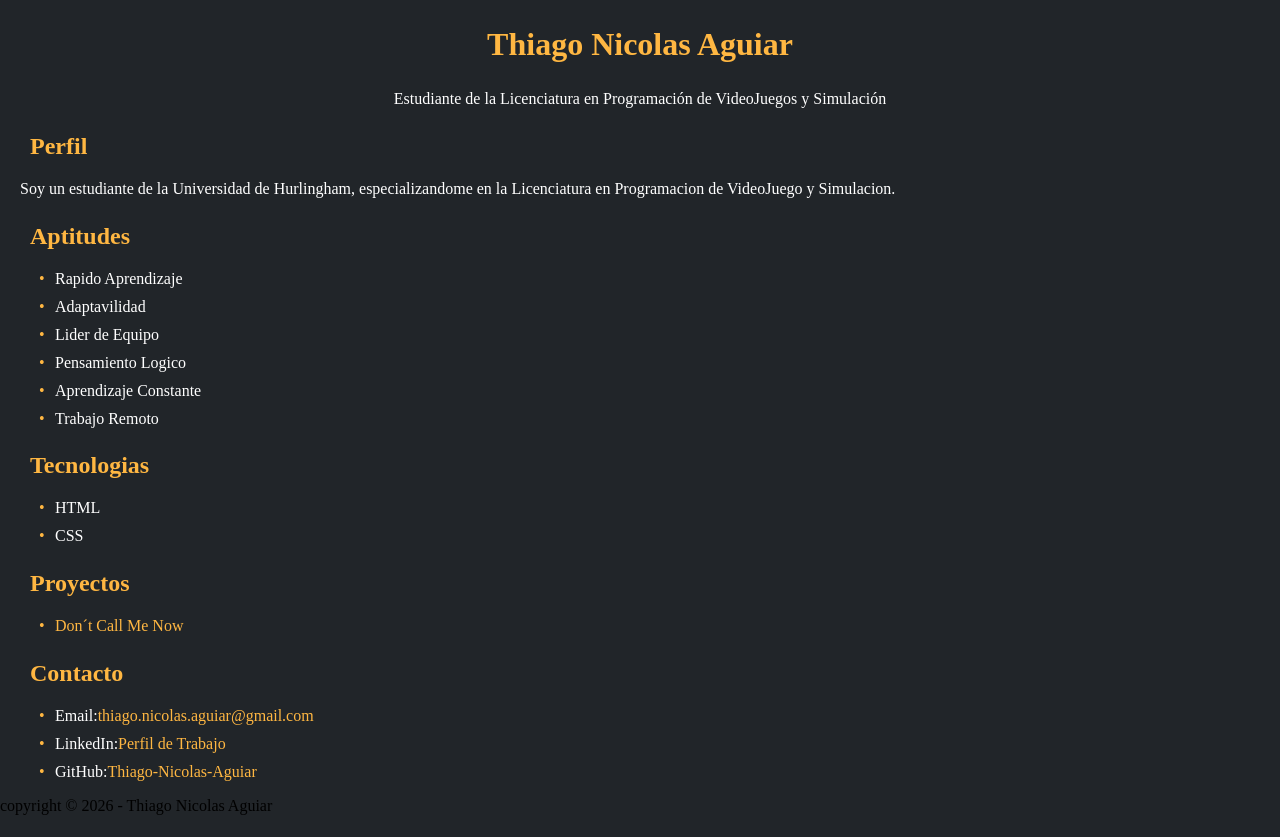
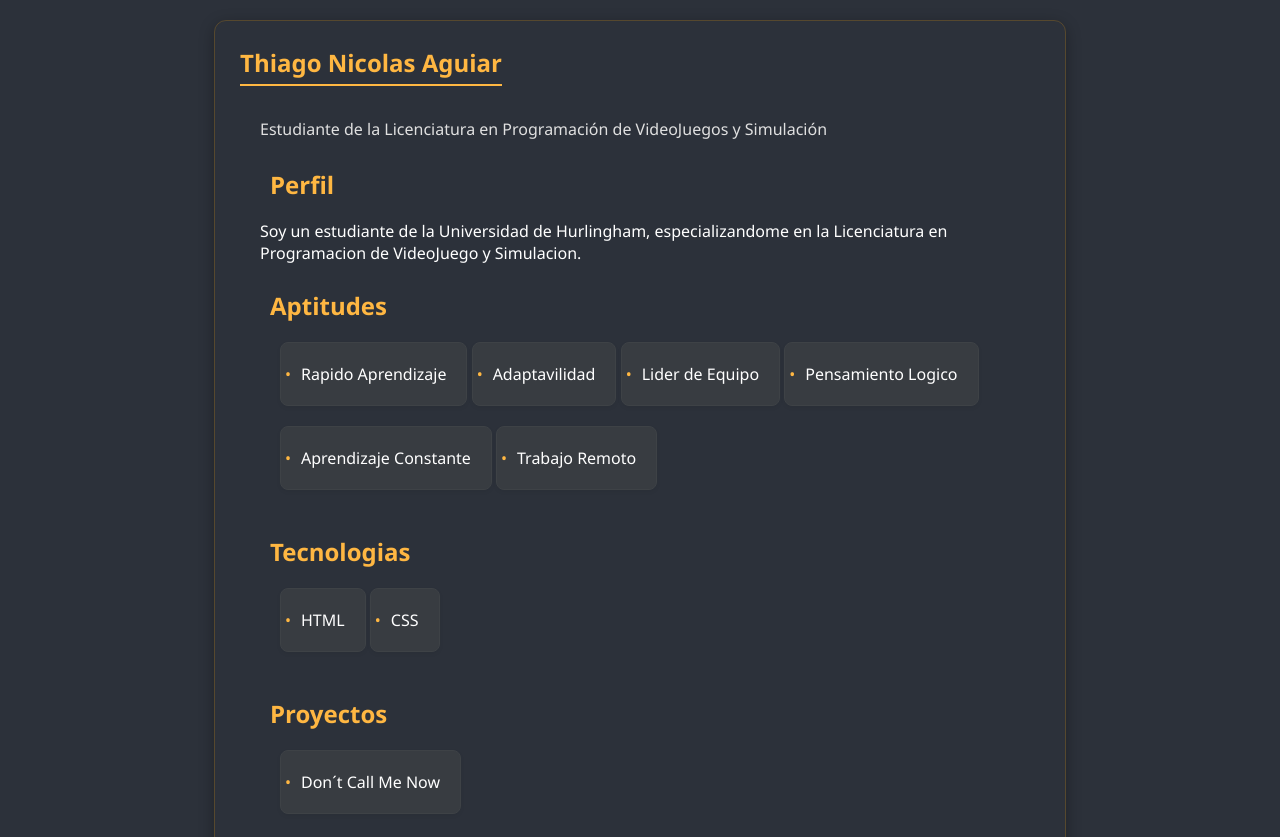
Before and after one commit to Thiago-Nicolas-Aguiar/CV-Tecnico, a plain HTML site: page index.html in a window 1280 px wide. Shown: the top 837 px of the page. Before the commit the page ends 815 px from the top, so only its background shows below. Drawn offline with Linux system fonts and the light colour scheme.

Commit message:
Añadido de cajas, cambio de fuente, cambios en body (caja y centrado de letras), cambio de color de background (un poco mas claro), efectos de caja en listas.

```diff
--- a/styles.css
+++ b/styles.css
@@ -1,15 +1,25 @@
 body {
-    font-family: 'Times New Roman', Times, serif, sans-serif;
-    margin: 0;
-    padding: 0;
-    background-color: #212529;
+    width: fit-content;
+    max-width: 800px;
+    margin: 20px auto;
+
+    font-family: 'Segoe UI', Tahoma, Geneva, Verdana, sans-serif;
+
+    background-color: #2c313a;
+    padding: 25px;
+    border-radius: 12px;
+    border: 1px solid rgba(255, 165, 0, 0.2);
+    box-shadow: 0 4px 15px rgba(0, 0, 0, 0.3);
 }
 
 .encabezado h1 {
-    box-sizing: border-box;
     color: #ffb742;
-    padding: 5px;
-    text-align: center;
+    margin-top: 0;
+    font-size: 1.5rem;
+    border-bottom: 2px solid #ffb742;
+    display: inline-block;
+    padding-bottom: 5px;
+    margin-bottom: 15px;
 }
 
 p {
@@ -19,9 +29,8 @@ p {
 }
 
 .encabezado p {
-    color: white;
-    padding: 0px;
-    text-align: center;
+    color: #e0e0e0;
+    line-height: 1.6;
 }
 
 h2 {
@@ -58,6 +67,22 @@ li :hover {
 }
 
 a {
-    color: #ffb742;
+    color: white;
     text-decoration: none;
 }
+
+ul li {
+    display: inline-block;
+    background-color: #383c41;
+    border: 1px solid #3e4246;
+    border-radius: 8px;
+    padding: 20px;
+    margin-bottom: 20px;
+    box-shadow: 0 2px 4px rgba(0, 0, 0, 0.05);
+    transition: transform 0.2s ease;
+}
+
+ul li:hover {
+    transform: translateY(-5px);
+    box-shadow: 0 4px 12px rgba(0, 0, 0, 0.1);
+}
```
